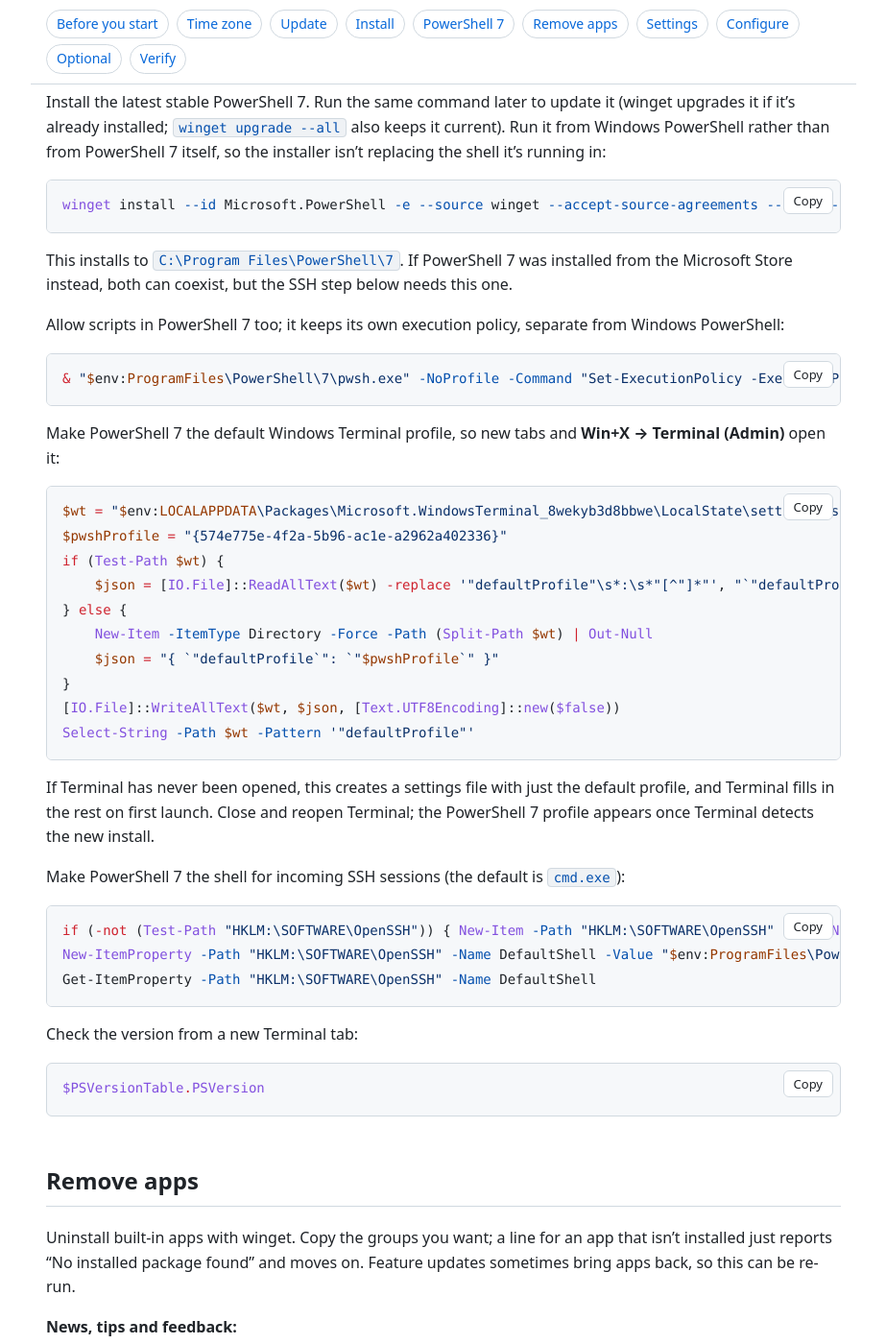
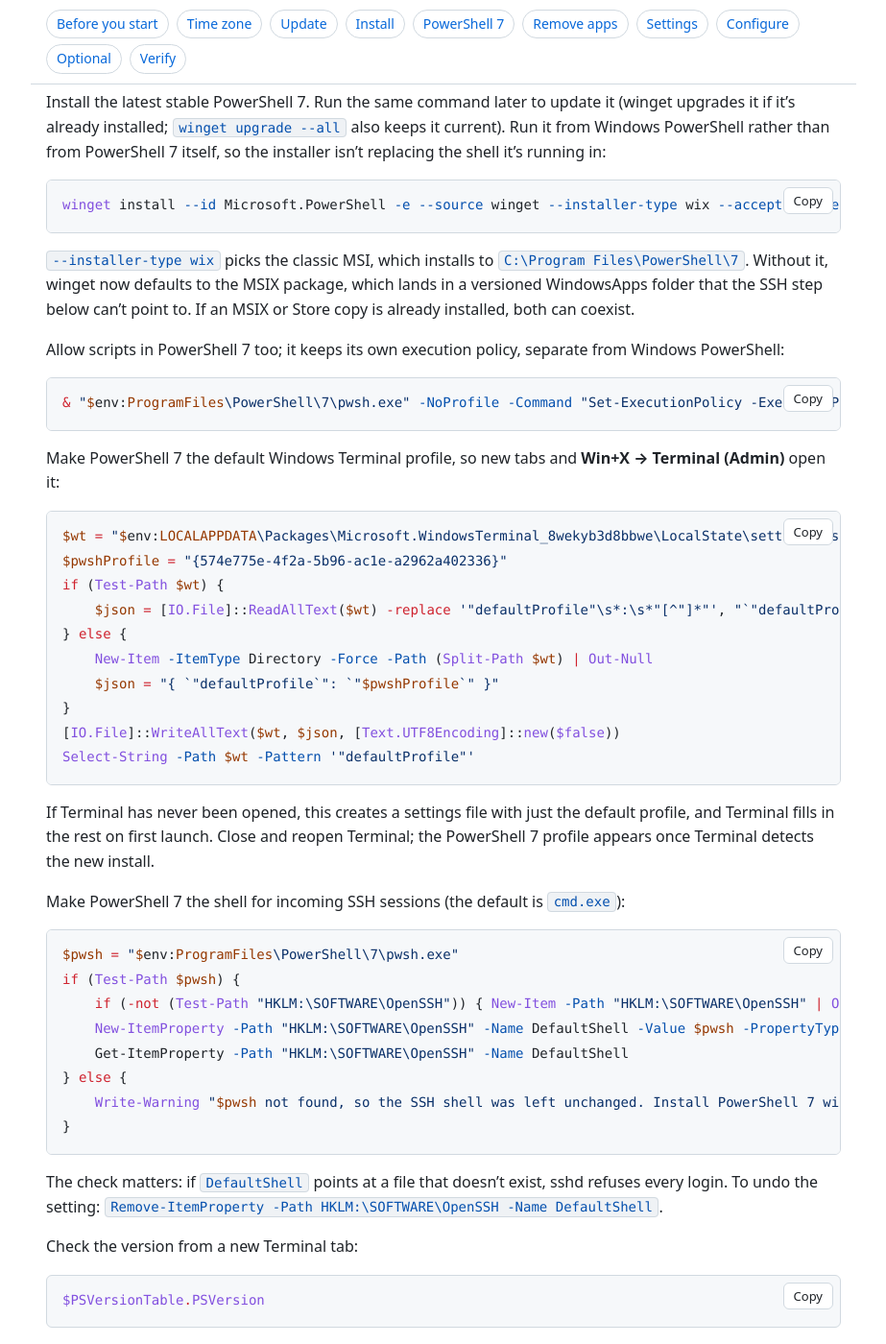
Before and after one commit to leewiscovitch/wiscovitch-install, a Jekyll site: the page built from windows.md, in a window 1280 px wide and 1400 px high, scrolled down 2153 px. Shown: the whole window at 96% size, without its empty margins (178-1101 px from the left). Built offline with Jekyll 4.4.1, drawn with Linux system fonts in a browser that asks for light colours.

Commit message:
Windows: install PowerShell 7 from the MSI; never point SSH at a missing pwsh
Found by running the Windows page on a Windows 11 VM and a laptop:
winget's default installer for Microsoft.PowerShell is now MSIX, which
lands in WindowsApps, not C:\Program Files\PowerShell\7. The page then
set OpenSSH's DefaultShell to that missing path, and sshd refuses every
login when the shell doesn't exist ("User tech not allowed because
shell ... does not exist"), locking SSH out.

- Install PowerShell 7 with --installer-type wix (MSI, Program Files).
- Only set DefaultShell if pwsh.exe exists; say how to undo it.

Test harness (Windows over SSH): add winget's source package before the
page runs (otherwise 0x8A15000F), and treat MSIX's 0x80073D19 ("a user
was logged off") as expected over SSH. Also adds host:IP mode to
run_vm_windows.sh and git answers as parameters, used for the laptop run.

Co-Authored-By: Claude Opus 5.5 <noreply@anthropic.com>

````diff
--- a/windows.md
+++ b/windows.md
@@ -98,10 +98,10 @@ Get-CimInstance -Namespace "Root\cimv2\mdm\dmmap" -ClassName "MDM_EnterpriseMode
 Install the latest stable PowerShell 7. Run the same command later to update it (winget upgrades it if it's already installed; `winget upgrade --all` also keeps it current). Run it from Windows PowerShell rather than from PowerShell 7 itself, so the installer isn't replacing the shell it's running in:
 
 ```powershell
-winget install --id Microsoft.PowerShell -e --source winget --accept-source-agreements --accept-package-agreements
+winget install --id Microsoft.PowerShell -e --source winget --installer-type wix --accept-source-agreements --accept-package-agreements
 ```
 
-This installs to `C:\Program Files\PowerShell\7`. If PowerShell 7 was installed from the Microsoft Store instead, both can coexist, but the SSH step below needs this one.
+`--installer-type wix` picks the classic MSI, which installs to `C:\Program Files\PowerShell\7`. Without it, winget now defaults to the MSIX package, which lands in a versioned WindowsApps folder that the SSH step below can't point to. If an MSIX or Store copy is already installed, both can coexist.
 
 Allow scripts in PowerShell 7 too; it keeps its own execution policy, separate from Windows PowerShell:
 
@@ -129,10 +129,17 @@ If Terminal has never been opened, this creates a settings file with just the de
 Make PowerShell 7 the shell for incoming SSH sessions (the default is `cmd.exe`):
 
 ```powershell
-if (-not (Test-Path "HKLM:\SOFTWARE\OpenSSH")) { New-Item -Path "HKLM:\SOFTWARE\OpenSSH" | Out-Null }
-New-ItemProperty -Path "HKLM:\SOFTWARE\OpenSSH" -Name DefaultShell -Value "$env:ProgramFiles\PowerShell\7\pwsh.exe" -PropertyType String -Force | Out-Null
-Get-ItemProperty -Path "HKLM:\SOFTWARE\OpenSSH" -Name DefaultShell
+$pwsh = "$env:ProgramFiles\PowerShell\7\pwsh.exe"
+if (Test-Path $pwsh) {
+    if (-not (Test-Path "HKLM:\SOFTWARE\OpenSSH")) { New-Item -Path "HKLM:\SOFTWARE\OpenSSH" | Out-Null }
+    New-ItemProperty -Path "HKLM:\SOFTWARE\OpenSSH" -Name DefaultShell -Value $pwsh -PropertyType String -Force | Out-Null
+    Get-ItemProperty -Path "HKLM:\SOFTWARE\OpenSSH" -Name DefaultShell
+} else {
+    Write-Warning "$pwsh not found, so the SSH shell was left unchanged. Install PowerShell 7 with the MSI step above first."
+}
 ```
+
+The check matters: if `DefaultShell` points at a file that doesn't exist, sshd refuses every login. To undo the setting: `Remove-ItemProperty -Path HKLM:\SOFTWARE\OpenSSH -Name DefaultShell`.
 
 Check the version from a new Terminal tab:
 
````
Also changed, not shown: 3 other files.
